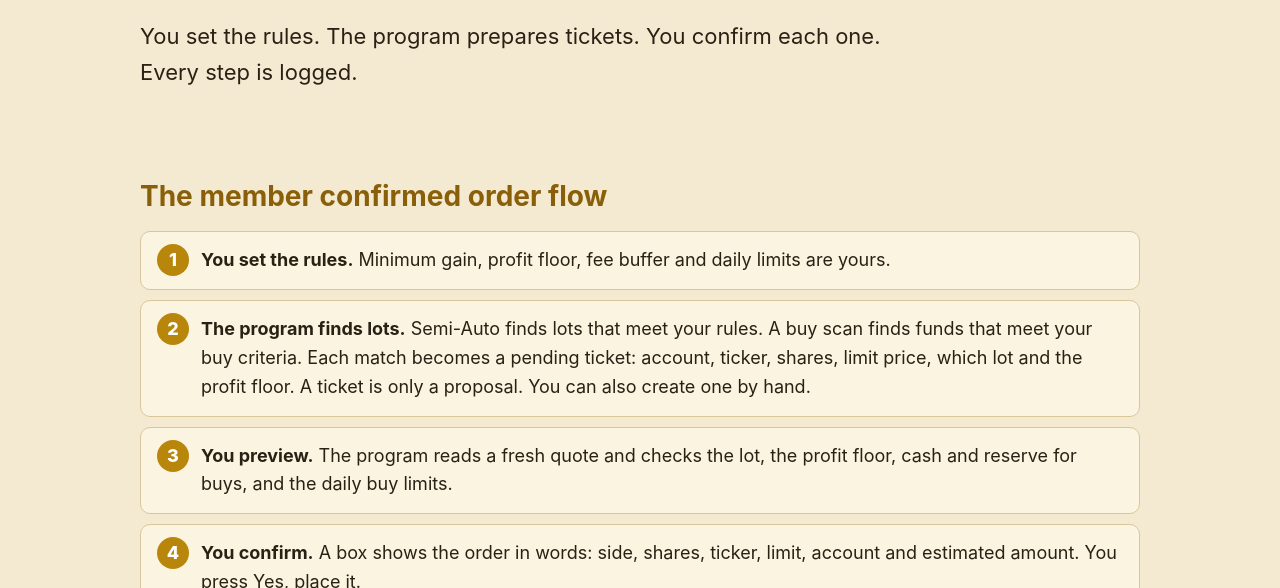
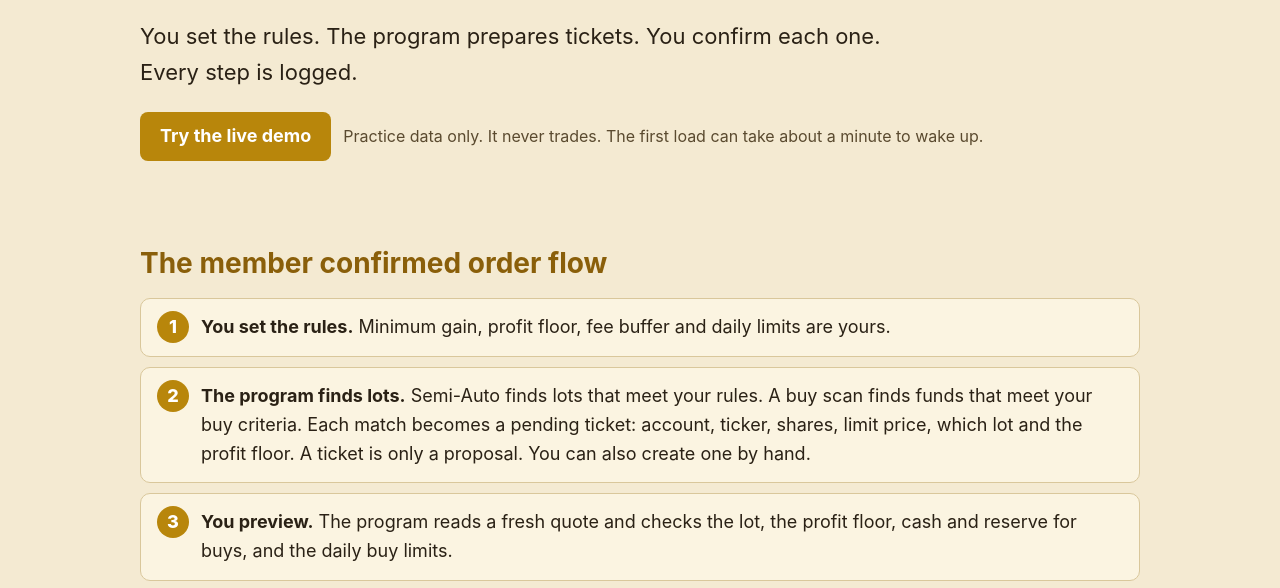
Before and after one commit to 0xvike/rms-trade-desk-site, a plain HTML site: page how-it-works.html in a window 1280 px wide. Shown: the part 175-763 px from the top of the page. Drawn offline with Linux system fonts and the light colour scheme.

Commit message:
Try the live demo button on Home and How It Works (practice data, never trades)

```diff
--- a/how-it-works.html
+++ b/how-it-works.html
@@ -35,7 +35,7 @@ footer a{margin-right:16px}
 </style></head><body>
 <header><div class="wrap bar"><a class="brand" href="index.html"><svg viewBox="0 0 32 32" aria-hidden="true" width="34" height="34"><rect width="32" height="32" rx="7" fill="#d9a21f"/><path d="M8 9v13h6M14 22l3-6 3 3 5-8" fill="none" stroke="#2a1c02" stroke-width="3" stroke-linecap="round" stroke-linejoin="round"/></svg>CEF Automation</a><nav><a href="index.html">Home</a><a href="how-it-works.html" class=on>How It Works</a><a href="security.html">Security</a><a href="brokers.html">Brokers</a><a href="privacy.html">Privacy</a><a href="terms.html">Terms</a><a href="support.html">Support</a></nav></div></header>
 <main class="wrap">
-<section class="hero"><h1>How It Works</h1><p class="lead">You set the rules. The program prepares tickets. You confirm each one. Every step is logged.</p></section>
+<section class="hero"><h1>How It Works</h1><p class="lead">You set the rules. The program prepares tickets. You confirm each one. Every step is logged.</p><p><a class="btn" href="https://cef-automation-demo.onrender.com" target="_blank" rel="noopener">Try the live demo</a><span style="margin-left:12px;font-size:16px;color:var(--mute)">Practice data only. It never trades. The first load can take about a minute to wake up.</span></p></section>
 <h2>The member confirmed order flow</h2>
 <ol class="steps">
 <li><strong>You set the rules.</strong> Minimum gain, profit floor, fee buffer and daily limits are yours.</li>
```
Also changed, not shown: index.html (+1 -1 lines).
